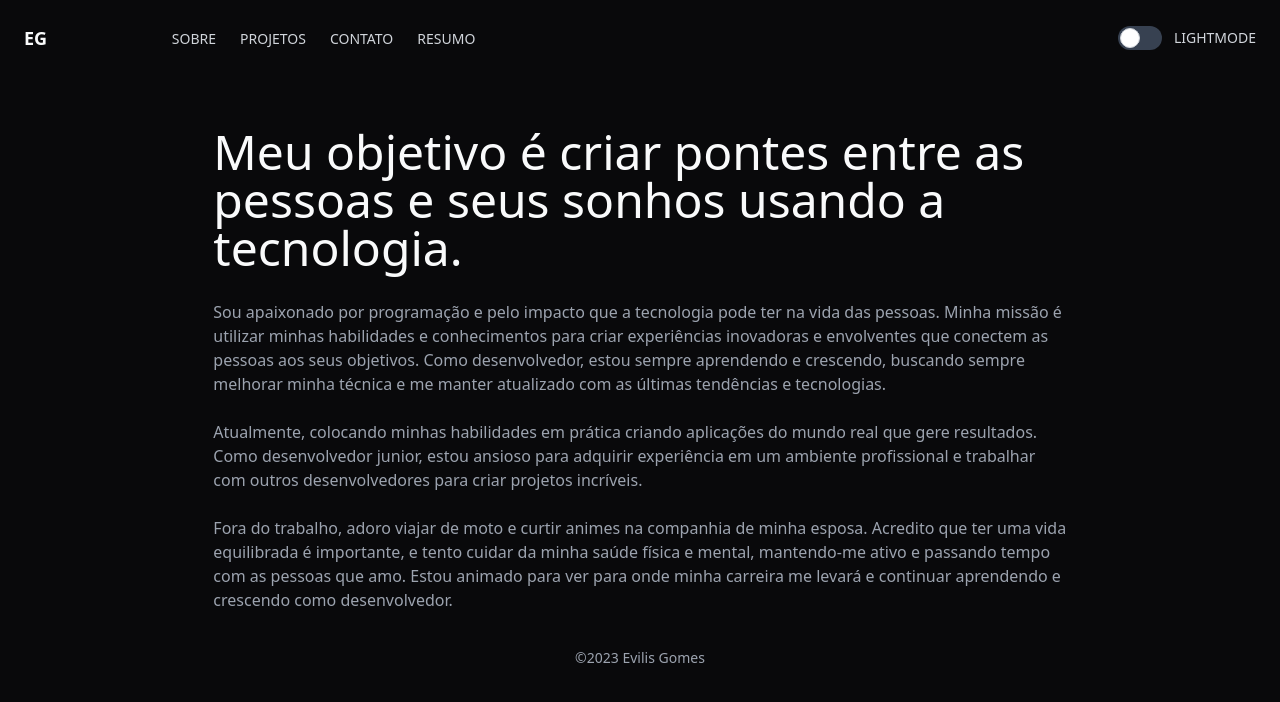
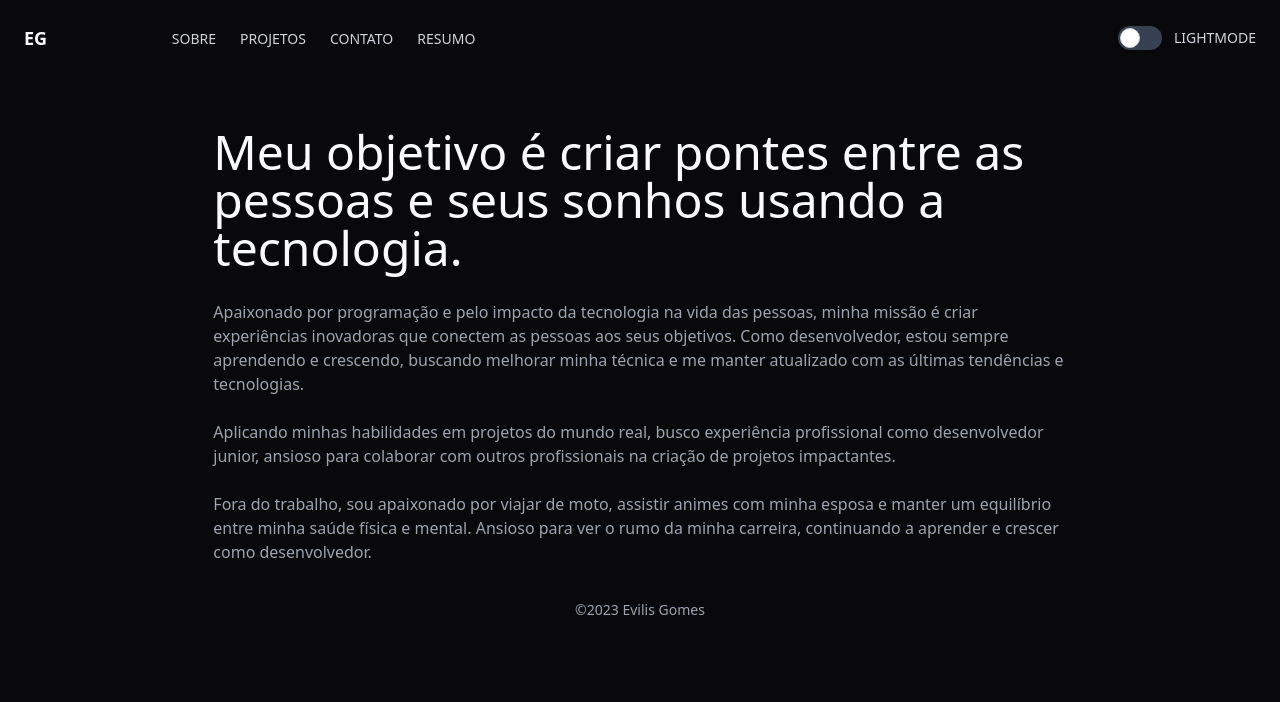
Before and after one commit to EvilisGlenio/glenio-dev, a Next.js app: page /about in a window 1280 px wide. Shown: the top 702 px of the page. Built offline with nearby package versions, Linux system fonts and the light colour scheme.

Commit message:
resuming my about page

```diff
--- a/app/about/page.tsx
+++ b/app/about/page.tsx
@@ -11,28 +11,23 @@ const About = () => {
 
         <div className="flex flex-col gap-6 max-md:gap-4 max-sm:gap-3 max-md:text-xs text-gray-700 dark:text-gray-400 ">
           <p>
-            Sou apaixonado por programação e pelo impacto que a tecnologia pode
-            ter na vida das pessoas. Minha missão é utilizar minhas habilidades
-            e conhecimentos para criar experiências inovadoras e envolventes que
-            conectem as pessoas aos seus objetivos. Como desenvolvedor, estou
-            sempre aprendendo e crescendo, buscando sempre melhorar minha
-            técnica e me manter atualizado com as últimas tendências e
-            tecnologias.
+            Apaixonado por programação e pelo impacto da tecnologia na vida das
+            pessoas, minha missão é criar experiências inovadoras que conectem
+            as pessoas aos seus objetivos. Como desenvolvedor, estou sempre
+            aprendendo e crescendo, buscando melhorar minha técnica e me manter
+            atualizado com as últimas tendências e tecnologias.
           </p>
           <p>
-            Atualmente, colocando minhas habilidades em prática criando
-            aplicações do mundo real que gere resultados. Como desenvolvedor
-            junior, estou ansioso para adquirir experiência em um ambiente
-            profissional e trabalhar com outros desenvolvedores para criar
-            projetos incríveis.
+            Aplicando minhas habilidades em projetos do mundo real, busco
+            experiência profissional como desenvolvedor junior, ansioso para
+            colaborar com outros profissionais na criação de projetos
+            impactantes.
           </p>
           <p>
-            Fora do trabalho, adoro viajar de moto e curtir animes na companhia
-            de minha esposa. Acredito que ter uma vida equilibrada é importante,
-            e tento cuidar da minha saúde física e mental, mantendo-me ativo e
-            passando tempo com as pessoas que amo. Estou animado para ver para
-            onde minha carreira me levará e continuar aprendendo e crescendo
-            como desenvolvedor.
+            Fora do trabalho, sou apaixonado por viajar de moto, assistir animes
+            com minha esposa e manter um equilíbrio entre minha saúde física e
+            mental. Ansioso para ver o rumo da minha carreira, continuando a
+            aprender e crescer como desenvolvedor.
           </p>
         </div>
       </section>
```
